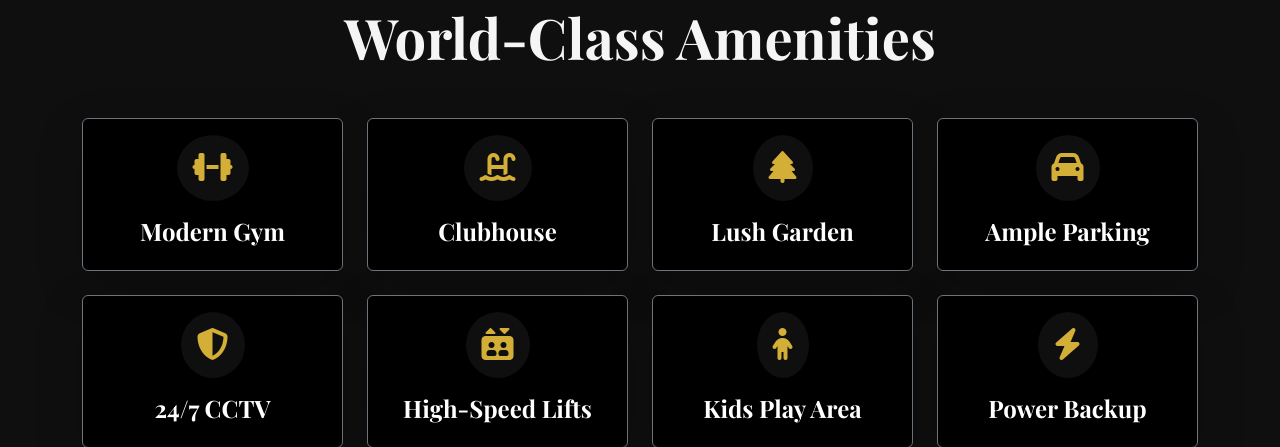
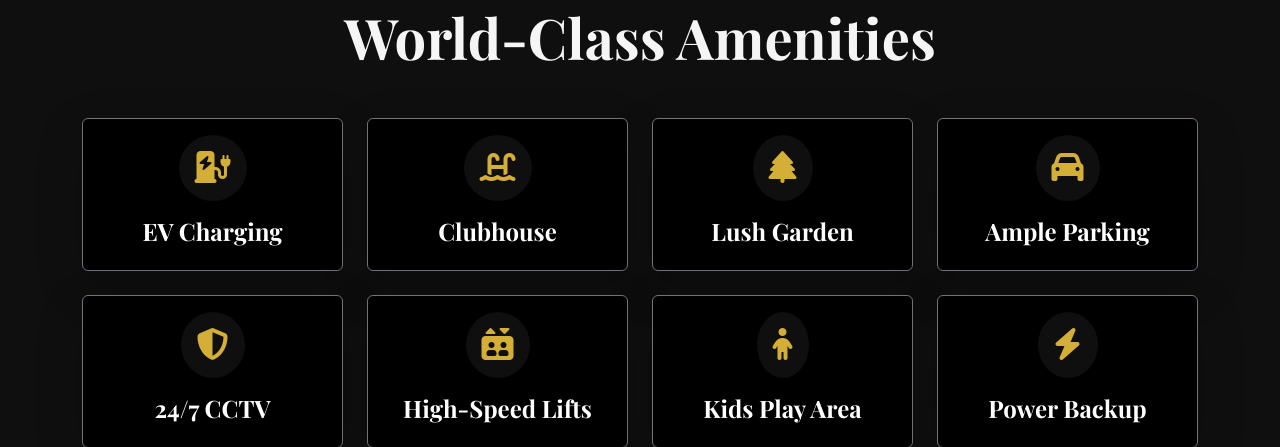
Before and after one commit to nikhildubey-23/ubworld, a Flask app: page /project in a window 1280 px wide. Shown: the part 1566-2013 px from the top of the page. Run offline with Flask 3, Linux system fonts and the light colour scheme; some web fonts are replaced.

Commit message:
i am done

```diff
--- a/templates/project.html
+++ b/templates/project.html
@@ -96,7 +96,7 @@
         </div>
 
         <div class="row g-4">
-            {% for icon, title in [('dumbbell', 'Modern Gym'), ('swimming-pool', 'Clubhouse'), ('tree', 'Lush Garden'), ('car', 'Ample Parking'), ('shield-alt', '24/7 CCTV'), ('elevator', 'High-Speed Lifts'), ('child', 'Kids Play Area'), ('bolt', 'Power Backup')] %}
+            {% for icon, title in [('charging-station', 'EV Charging'), ('swimming-pool', 'Clubhouse'), ('tree', 'Lush Garden'), ('car', 'Ample Parking'), ('shield-alt', '24/7 CCTV'), ('elevator', 'High-Speed Lifts'), ('child', 'Kids Play Area'), ('bolt', 'Power Backup')] %}
             <div class="col-lg-3 col-md-4 col-6" data-aos="fade-up" data-aos-delay="{{ loop.index * 50 }}">
                 <div class="card h-100 bg-black text-white shadow-lg border-secondary text-center">
                     <div class="card-body">
```
